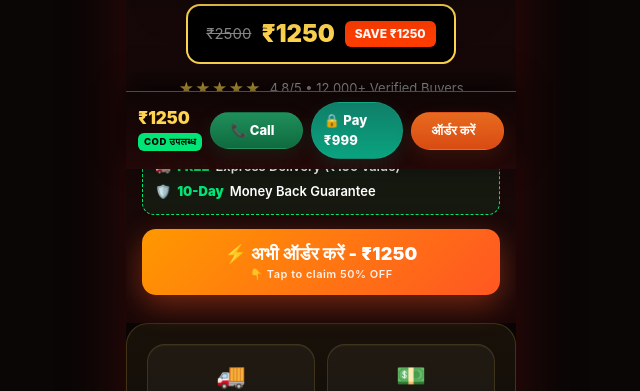
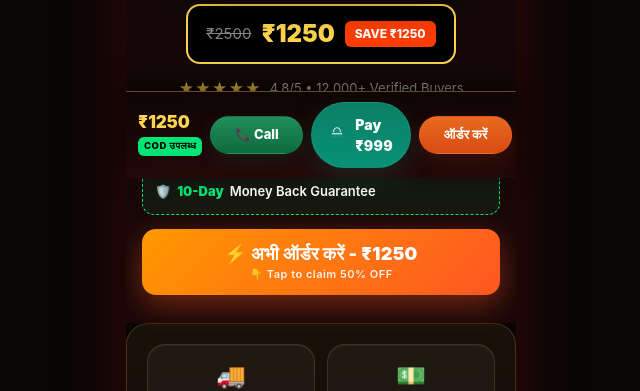
Before and after one commit to officialavnideepayurveda-crypto/avnideep-shilajit-new, a website: page index.html in a window 1280 px wide. Shown: the part 709-1100 px from the top of the page, without its empty margins (319-959 px from the left). Drawn offline with Linux system fonts and the light colour scheme.

Commit message:
Adjust Pay ₹999 button: size, SVG lock, premium styling

```diff
--- a/index.html
+++ b/index.html
@@ -1246,14 +1246,15 @@ fbq('track', 'PageView');
 .sbar-actions { display:flex; gap:8px; align-items:center; justify-content:space-between; }
 /* More natural, authentic button visuals */
 .sbar-actions > * { min-width:92px; max-width:33%; flex:1 1 0; }
-.sbar-call, .sbar-pay, .sbar-order { display:inline-flex; align-items:center; justify-content:center; gap:8px; padding:8px 12px; border-radius:999px; color:#fff; font-size:13px; font-weight:800; text-decoration:none; transition:transform .18s ease, box-shadow .18s ease, background .18s ease; }
+.sbar-call, .sbar-order { display:inline-flex; align-items:center; justify-content:center; gap:8px; padding:8px 12px; border-radius:999px; color:#fff; font-size:13px; font-weight:800; text-decoration:none; transition:transform .18s ease, box-shadow .18s ease, background .18s ease; }
+.sbar-pay { display:inline-flex; align-items:center; justify-content:center; gap:10px; padding:10px 14px; border-radius:999px; color:#fff; font-size:14px; font-weight:900; text-decoration:none; transition:transform .18s ease, box-shadow .18s ease, background .18s ease; }
 .sbar-call { background:linear-gradient(180deg,#1f8f5a,#0f6b3f); box-shadow:0 6px 18px rgba(15,111,66,0.18); border:1px solid rgba(255,255,255,0.03); }
-.sbar-pay { background:linear-gradient(180deg,#0f7f68,#0aa37f); box-shadow:0 6px 18px rgba(6,150,110,0.14); border:1px solid rgba(255,255,255,0.04); }
+.sbar-pay { background:linear-gradient(180deg,#0b7f66,#079277); box-shadow:0 10px 28px rgba(6,150,110,0.18); border:1px solid rgba(255,255,255,0.06); padding:11px 18px; }
 .sbar-order { background:linear-gradient(180deg,#e76a1f,#d94b12); box-shadow:0 6px 18px rgba(215,90,25,0.14); border:1px solid rgba(255,255,255,0.03); }
-.sbar-call::after, .sbar-pay::after, .sbar-order::after{ content:''; display:block; position:relative; width:0; height:0; }
 .sbar-call:hover, .sbar-pay:hover, .sbar-order:hover { transform:translateY(-3px); box-shadow:0 10px 30px rgba(0,0,0,0.28); }
 .sbar-pay { letter-spacing:0.2px; }
-.sbar-pay svg{width:14px;height:14px;opacity:0.95}
+.sbar-pay .pay-icon svg{width:16px;height:16px;opacity:0.98;filter:drop-shadow(0 2px 4px rgba(0,0,0,0.18));}
+.sbar-pay .pay-text{display:inline-block;vertical-align:middle}
 </style>
 
 <form id="oForm" novalidate autocomplete="on">
@@ -1626,7 +1627,10 @@ fbq('track', 'PageView');
 
   <div class="sbar-actions">
     <a class="sbar-call" href="tel:+917060101043" aria-label="Call">📞 Call</a>
-    <a class="sbar-pay" href="payment.html?amount=999" aria-label="Pay ₹999">🔒 Pay ₹999</a>
+    <a class="sbar-pay" href="payment.html?amount=999" aria-label="Pay ₹999">
+      <span class="pay-icon" aria-hidden="true"><svg viewBox="0 0 24 24" fill="none" xmlns="http://www.w3.org/2000/svg"><rect x="3" y="7" width="18" height="12" rx="2" fill="#fff" opacity="0.06"/><path d="M7 10V9a5 5 0 0 1 10 0v1" stroke="#fff" stroke-width="1.4" stroke-linecap="round" stroke-linejoin="round" opacity="0.98"/><path d="M5 13h14" stroke="#fff" stroke-width="1.6" stroke-linecap="round" stroke-linejoin="round" opacity="0.98"/></svg></span>
+      <span class="pay-text">Pay ₹999</span>
+    </a>
     <a class="sbar-order" href="#checkout" data-scroll="checkout" aria-label="Order">ऑर्डर करें</a>
   </div>
 </div>
```
